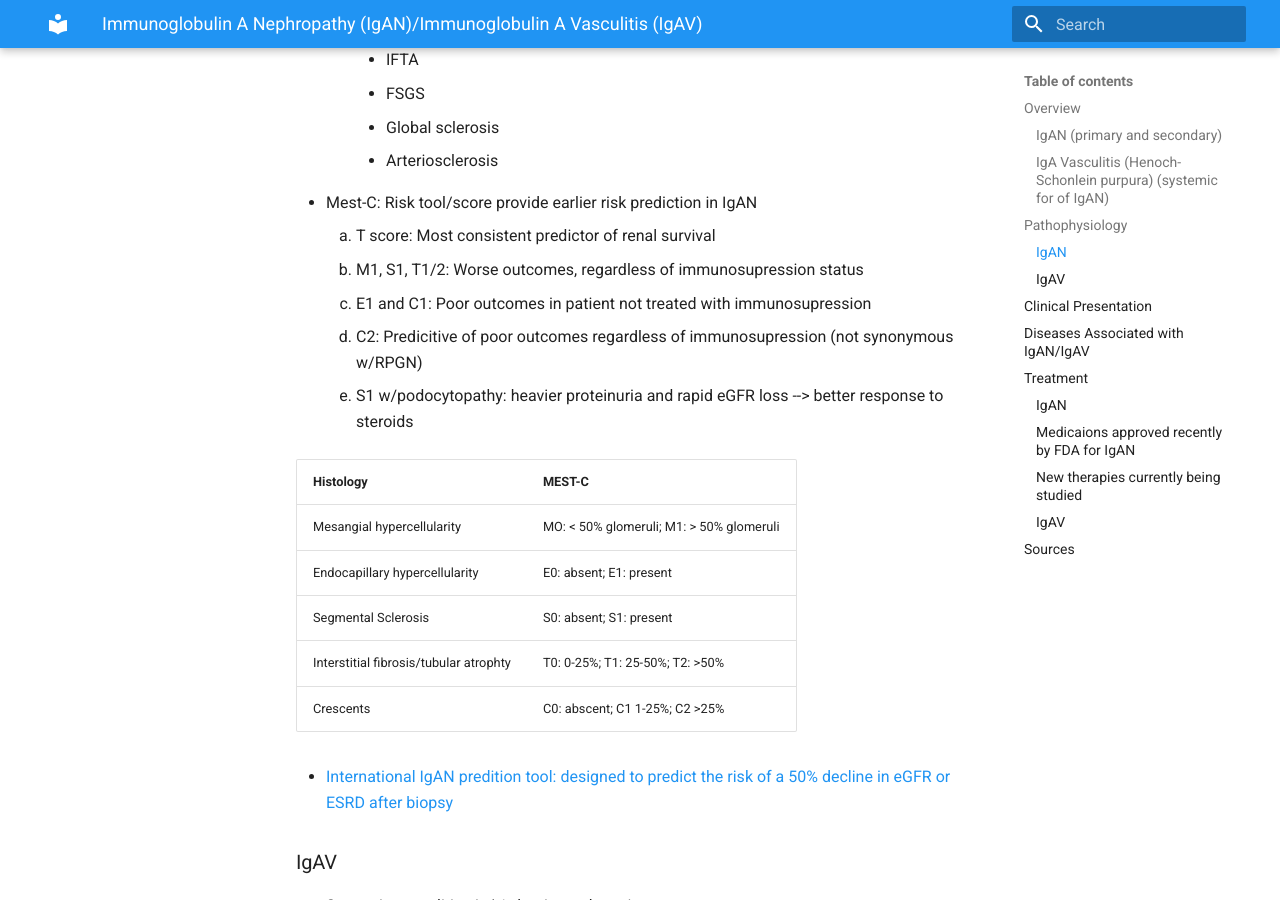
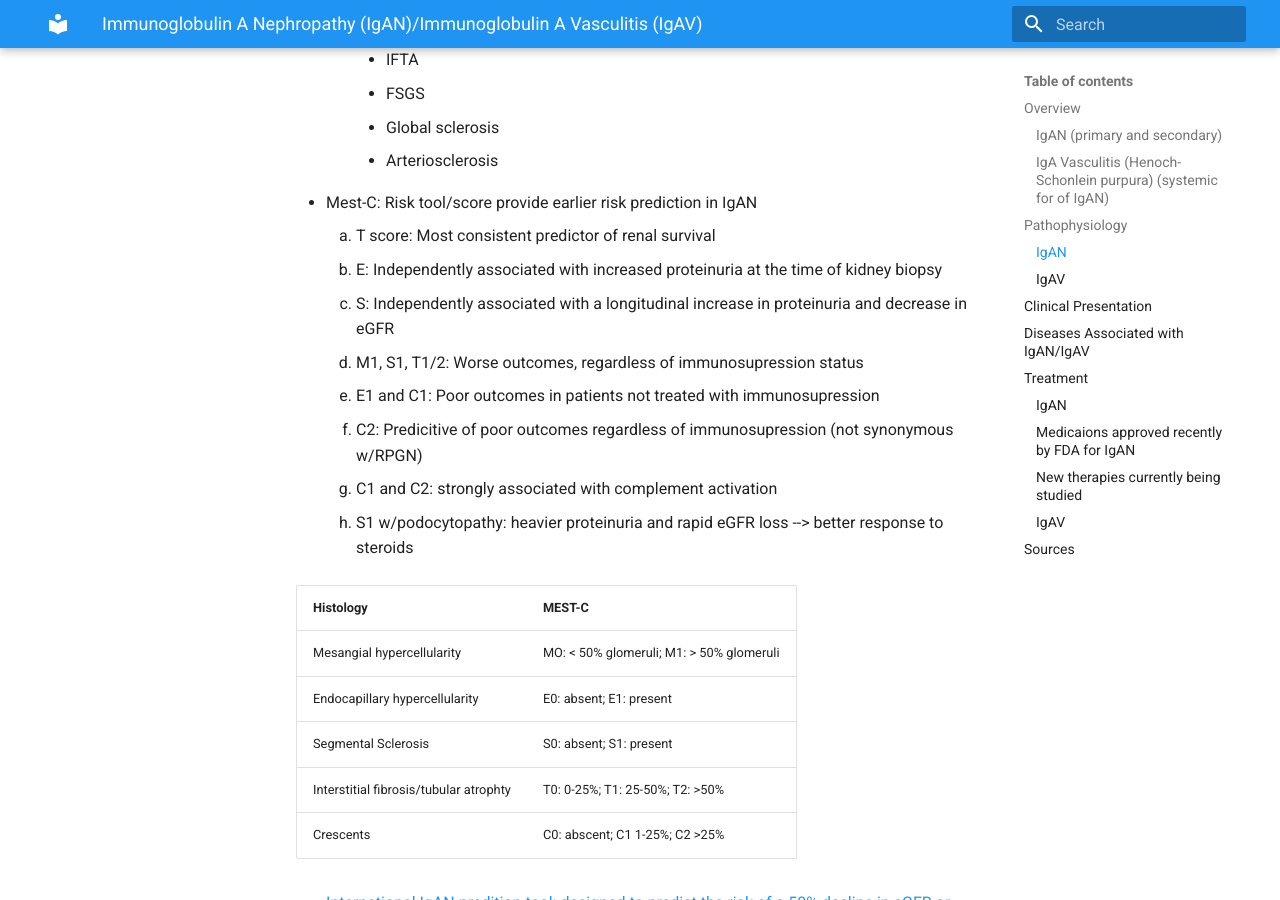
Before and after one commit to TTUNEPH2025/GN, an MkDocs documentation site: the page built from docs/IGAN.md, in a window 1280 px wide and 900 px high, scrolled down 2167 px. Built offline with MkDocs 1.6.1 and Material for MkDocs 9.7.7, drawn with Linux system fonts in a browser that asks for light colours.

Commit message:
Update IGAN.md

```diff
--- a/docs/IGAN.md
+++ b/docs/IGAN.md
@@ -51,10 +51,13 @@
         - Arteriosclerosis
  * Mest-C: Risk tool/score provide earlier risk prediction in IgAN
       1. T score: Most consistent predictor of renal survival
-      2. M1, S1, T1/2: Worse outcomes, regardless of immunosupression status
-      3. E1 and C1: Poor outcomes in patient not treated with immunosupression
-      4. C2: Predicitive of poor outcomes regardless of immunosupression (not synonymous w/RPGN)
-      5. S1 w/podocytopathy: heavier proteinuria and rapid eGFR loss --> better response to steroids
+      2. E: Independently associated with increased proteinuria at the time of kidney biopsy
+      3. S: Independently associated with a longitudinal increase in proteinuria and decrease in eGFR
+      4. M1, S1, T1/2: Worse outcomes, regardless of immunosupression status
+      5. E1 and C1: Poor outcomes in patients not treated with immunosupression
+      6. C2: Predicitive of poor outcomes regardless of immunosupression (not synonymous w/RPGN)
+      7. C1 and C2: strongly associated with complement activation
+      8. S1 w/podocytopathy: heavier proteinuria and rapid eGFR loss --> better response to steroids
 
 |Histology|MEST-C|
 |---------|------|
```
